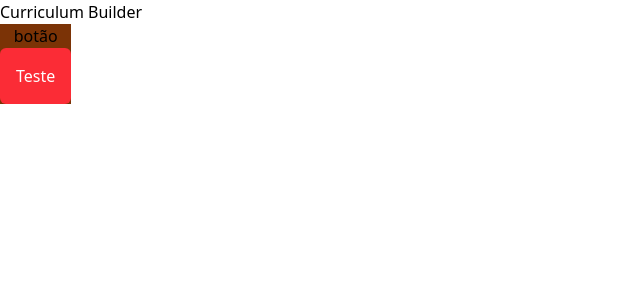
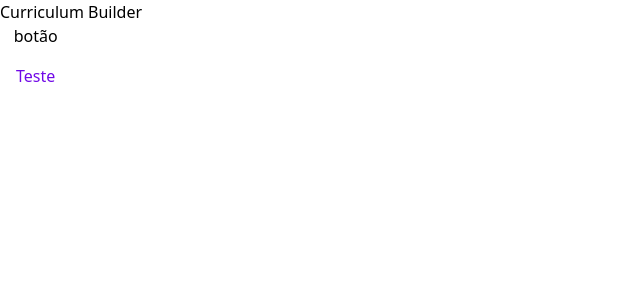
Before and after one commit to mgomesdev/curriculum-builder, a React (Vite) app: page / in a window 1280 px wide. Shown: the top 300 px of the page, without its empty margins (0-640 px from the left). Built offline with nearby package versions, Linux system fonts and the light colour scheme.

Commit message:
feat: configuracao inicial dos tokens

```diff
--- a/src/components/button.tsx
+++ b/src/components/button.tsx
@@ -2,7 +2,7 @@ export function Button() {
   return (
     <button className="bg-amber-900">
       botão
-      <div className="flex items-center justify-between rounded-md bg-red-500 p-4 text-white">Teste</div>
+      <div className="bg-red-500 flex items-center justify-between rounded-md p-4 text-violet-700">Teste</div>
     </button>
   );
 }
--- a/src/style.css
+++ b/src/style.css
@@ -1 +1,29 @@
 @import 'tailwindcss';
+
+@theme {
+  --color-*: initial;
+  --color-violet-50: oklch(0.969 0.016 293.756);
+  --color-violet-100: oklch(0.943 0.029 294.588);
+  --color-violet-200: oklch(0.894 0.057 293.283);
+  --color-violet-300: oklch(0.811 0.111 293.571);
+  --color-violet-400: oklch(0.702 0.183 293.541);
+  --color-violet-500: oklch(0.606 0.25 292.717);
+  --color-violet-600: oklch(0.541 0.281 293.009);
+  --color-violet-700: oklch(0.491 0.27 292.581);
+  --color-violet-800: oklch(0.432 0.232 292.759);
+  --color-violet-900: oklch(0.38 0.189 293.745);
+  --color-violet-950: oklch(0.283 0.141 291.089);
+  --color-neutral-50: oklch(0.985 0 0);
+  --color-neutral-100: oklch(0.97 0 0);
+  --color-neutral-200: oklch(0.922 0 0);
+  --color-neutral-300: oklch(0.87 0 0);
+  --color-neutral-400: oklch(0.708 0 0);
+  --color-neutral-500: oklch(0.556 0 0);
+  --color-neutral-600: oklch(0.439 0 0);
+  --color-neutral-700: oklch(0.371 0 0);
+  --color-neutral-800: oklch(0.269 0 0);
+  --color-neutral-900: oklch(0.205 0 0);
+  --color-neutral-950: oklch(0.145 0 0);
+  --color-black: #000;
+  --color-white: #fff;
+}
```
